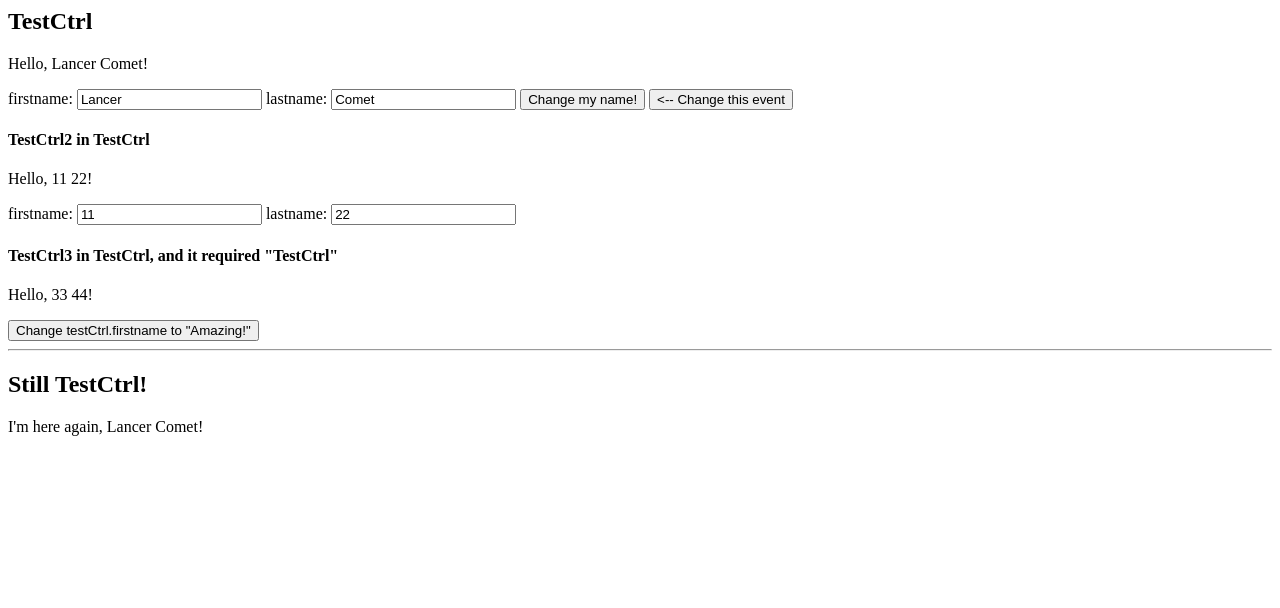
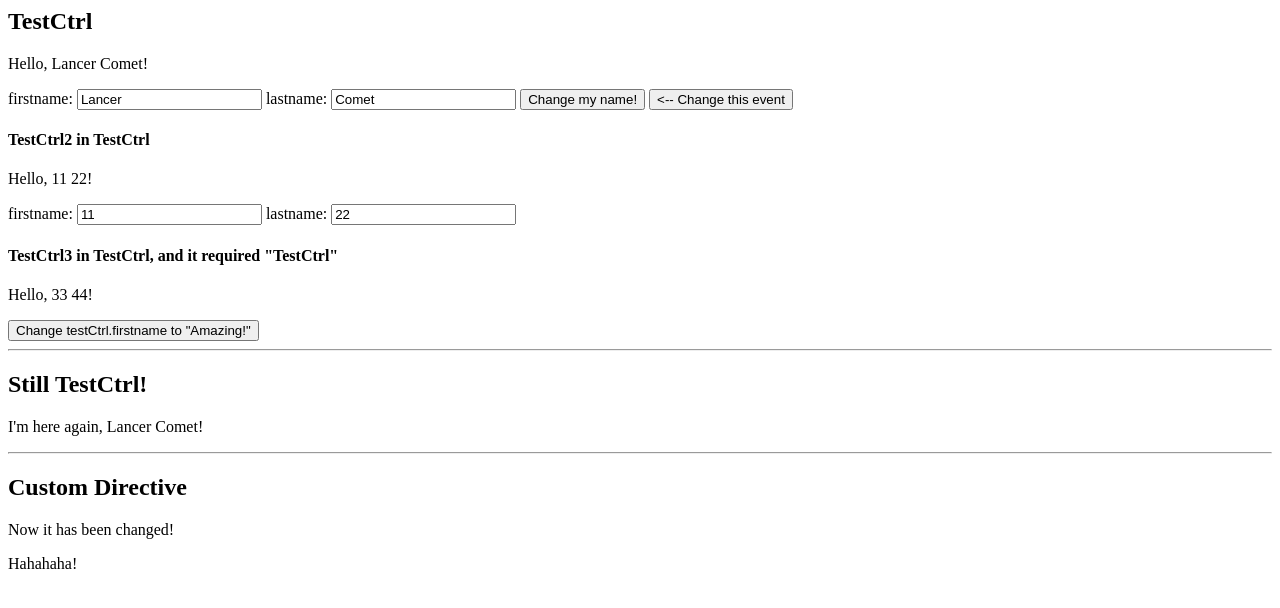
Before and after one commit to LancerComet/LC.JS, a website: page demo.html in a window 1280 px wide. Drawn offline with Linux system fonts and the light colour scheme.

Commit message:
+ In Process.

```diff
--- a/demo.html
+++ b/demo.html
@@ -62,7 +62,7 @@
                 scope.lastname = "22";
             });
 
-            $lc.controller("testCtrl3", ["testCtrl"], function (scope, testCtrl) {
+            $lc.controller("testCtrl3", ["testCtrl", "DOESNT_EXIST", "testCtrl2"], function (scope, testCtrl, DOESNT_EXIST, testCtrl2) {
                 scope.firstname = "33";
                 scope.lastname = "44";
 
@@ -70,7 +70,52 @@
                     testCtrl.firstname = "Amazing!";
                 };
 
+                console.log(DOESNT_EXIST);
+                console.log(testCtrl2);
+
             });
+
+        </script>
+
+        <hr>
+
+        <div lc-controller="customDirective">
+            <h2>Custom Directive</h2>
+            <p lc-text="info"></p>
+            <div lc-alert></div>
+        </div>
+
+        <script>
+
+            $lc.controller("customDirective", function (scope) {
+                scope.info = "Well here comes the info.";
+            });
+
+            $lc.directive("alert", {
+                $init: function () {
+
+                },
+
+                $done: function () {
+                    var self = this;
+                    setTimeout(function (){
+                        self.$scope.info = "Now it has been changed!";
+                        self.$element.innerHTML = "Hahahaha!"
+                        alert("Hahahaha!");
+                    }, 2000);
+                },
+
+                $update: function () {
+
+                },
+
+                $destory: function () {
+
+                }
+            })
+
+
+
 
         </script>
 
--- a/src/directives/_main.js
+++ b/src/directives/_main.js
@@ -5,17 +5,9 @@
 
 export {directiveMain}
 
-import {directive} from "./directive"
 import {internalDirectives} from "./internal-directives"
 
 function directiveMain ($lc) {
-
-    // 定义指令存储数组.
-    // {name: options}
-    $lc.directives = {};
-
-    // 定义 directive 指令定义方法.
-    $lc.directive = directive;
 
     // 初始化内置指令.
     internalDirectives($lc);
--- a/src/directives/directive.js
+++ b/src/directives/directive.js
@@ -8,7 +8,11 @@ import {_} from "../_/_"
 
 export { directive }
 
-function directive (name, options) {
+function directive ($lc) {
+    $lc.directives = {};
+
+    // 定义指令存储数组.
+    $lc.directive = function (name, options) {
 
         /*
          * @ name: String,
@@ -84,3 +88,5 @@ function directive (name, options) {
         }
 
     }
+
+}
--- a/src/dom-init/_main.js
+++ b/src/dom-init/_main.js
@@ -39,11 +39,11 @@ function domInit ($lc) {
             // 设置双向数据绑定.
             scope.$initFunc && (() => {
 
-                // 引入依赖.
+                // 引入依赖控制器.
                 var $dependencies = [];  // 依赖存放数组.
                 if (scope.$dependencies) {
                     scope.$dependencies.forEach((dependency, index, dependencies) => {
-                        $dependencies[index] = $lc.controllers[dependency] ?　$lc.controllers[dependency] : {};
+                        $dependencies[index] = $lc.controllers[dependency] ?　$lc.controllers[dependency] : null;  // 不存在该控制器时返回 null.
                     });
                 }
 
@@ -118,7 +118,7 @@ function domInit ($lc) {
                         if (direcitveName.indexOf("lc-") < 0) { continue; }
 
                         // 如果 $lc.directives 中有相应指令则初始化指令.
-                        if ($lc.directives[direcitveName] && directiveExpr) {
+                        if ($lc.directives[direcitveName]/* && directiveExpr*/) {  // 暂时取消 expr 的强制判断, 否则必须制定 expr, 有时候指令可能不想或不需要制定 expr, 观察功能是否正常.
                             scope.$directives.push(new $lc.directives[direcitveName](child, scope));
                         }
 
--- a/src/static-func/_main.js
+++ b/src/static-func/_main.js
@@ -7,9 +7,11 @@ import {css} from "./css"
 import {on} from "./on-off"
 import {off} from "./on-off"
 import {controller} from "./controller"
+import {directive} from "../directives/directive"
 
 function staticFunc ($lc) {
     controller($lc);  // $lc.controller.
+    directive($lc);  // $lc.directive.
     css($lc);  // $lc.css.
     on($lc); // $lc.on.
     off($lc);  // $lc.off.
--- a/src/static-func/controller.js
+++ b/src/static-func/controller.js
@@ -12,8 +12,6 @@ function controller ($lc) {
     $lc.controllers = {};
     $lc.controller = function (ctrlName, dependencies, initFunc) {
         // @ params: 模块名称, 依赖模块, 模块初始化函数.
-        console.log("$lc.controller");
-
         if (_.typeof(dependencies) !== "array") {
             initFunc = dependencies;
             dependencies = [];
```
Also changed, not shown: README.md, dist/LancerFrame.js, 1 other file. Lines whose indentation alone changed are shown as unchanged.
